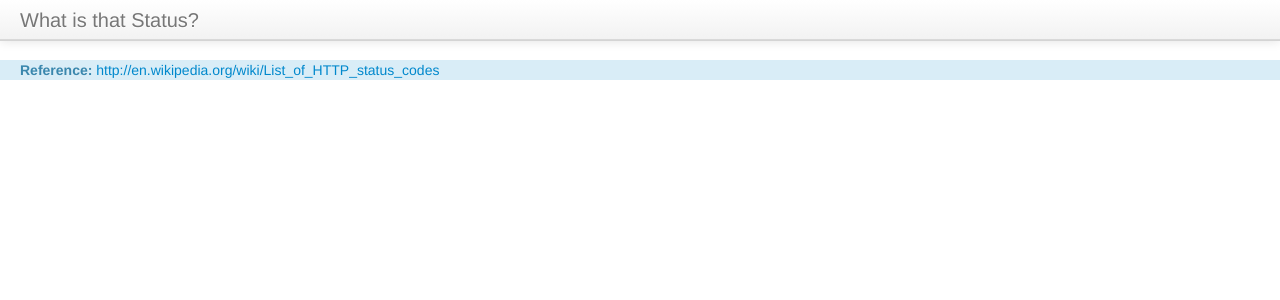
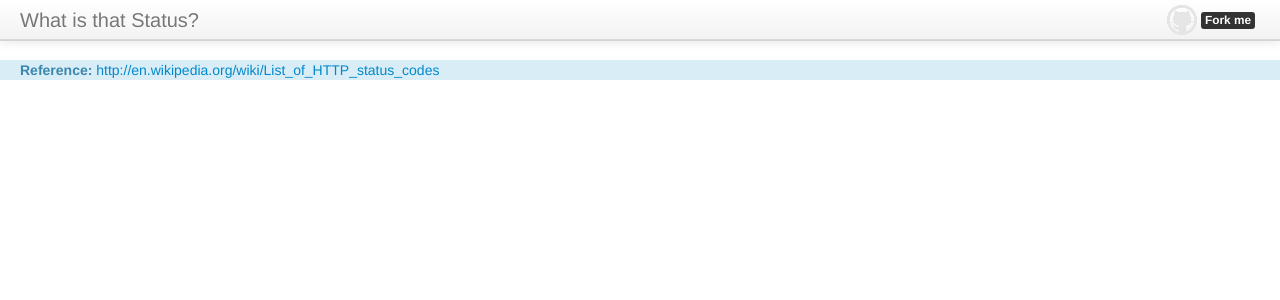
Before and after one commit to dannykopping/whatisthatstat.us, a PHP site: template templates/list.twig in a window 1280 px wide. Shown: the top 300 px of the page. Run offline with PHP 8.4, Linux system fonts and the light colour scheme; the template is opened without the code that fills it, so the values that code supplies are empty; some libraries are stand-ins or nearby versions.

Commit message:
Fork me I'm famous!

```diff
--- a/templates/base.twig
+++ b/templates/base.twig
@@ -40,6 +40,14 @@
 	<div class="navbar-inner">
 		<div class="container-fluid">
 			<a class="brand" href="/">What is that Status?</a>
+
+			<div class="pull-right" style="padding: 5px;">
+				<img src="/theme/img/blacktocat.svg" width="30" height="30"/>
+				<a href="https://github.com/dannykopping/whatisthatstat.us"
+				   alt="Fork me @ https://github.com/dannykopping/whatisthatstat.us">
+					<span class="label label-inverse">Fork me</span>
+				</a>
+			</div>
 		</div>
 	</div>
 </div>
```
Also changed, not shown: public_html/theme/img/blacktocat.svg (added).
